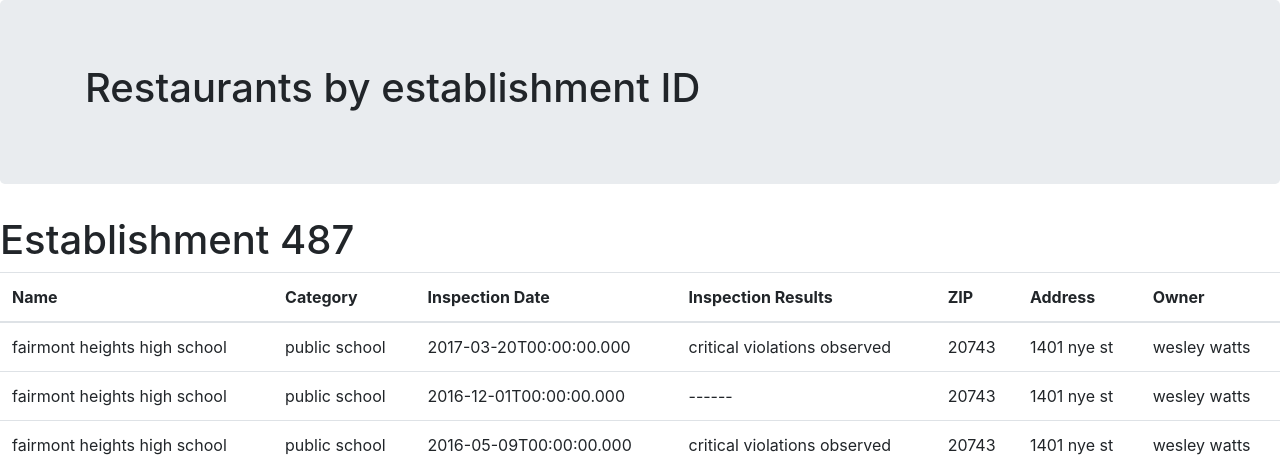
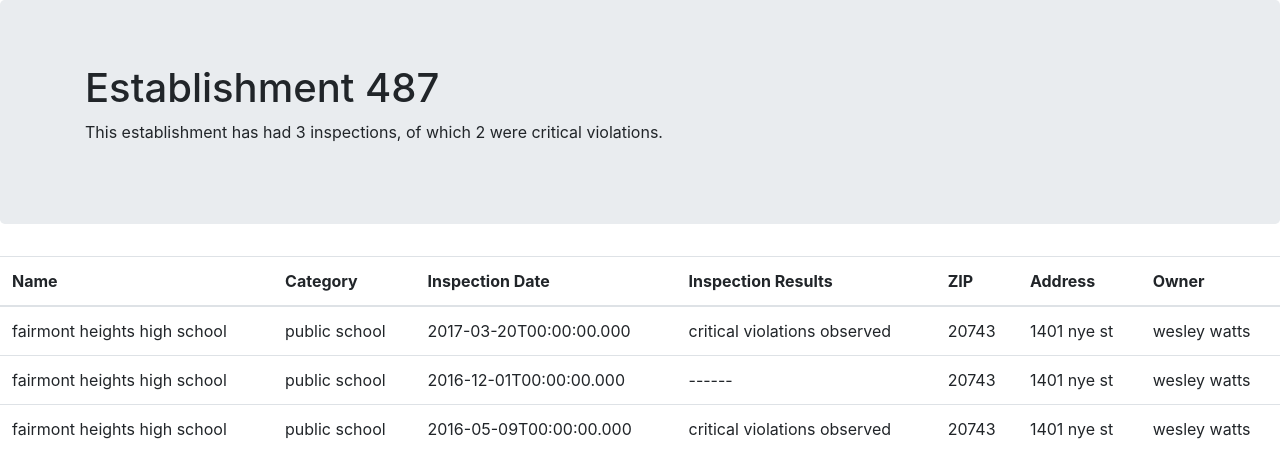
Before and after one commit to Vstavish/final-project-Vstavish, a Flask app: page /establishment/487 in a window 1280 px wide. Shown: the part 56-524 px from the top of the page. Run offline with Flask 3, Linux system fonts and the light colour scheme; data comes from the database, SQL or seed files in the repository; some libraries are stand-ins or nearby versions.

Commit message:
critical violation pages and numbers

```diff
--- a/app.py
+++ b/app.py
@@ -76,8 +76,10 @@
         return redirect("/")
     else:
         # Render a template with the establishment information in a table
-        return render_template('establishment.html', establishment_id=establishment_id, rows=rows)
-
+        name, category, _, _, zip_code, address, owner = rows[0]
+        num_inspections = len(rows)
+        num_critical_violations = sum('critical violations observed' in r[3].lower() for r in rows)
+        return render_template('establishment.html', establishment_id=establishment_id, name=name, category=category, rows=rows, zip_code=zip_code, address=address, owner=owner, num_inspections=num_inspections, num_critical_violations=num_critical_violations)
 
 if __name__ == "__main__":
     app.run(debug=True, port=8000)
--- a/templates/establishment.html
+++ b/templates/establishment.html
@@ -8,11 +8,11 @@
             <a class="navbar-brand" href="/">Food inspections and violations in Maryland</a>
         </nav>
         <div class="jumbotron">
-            <div class="container">
-                <h1>Restaurants by establishment ID</h1>
-            </div>
-        </div>
-  <h1>Establishment {{ establishment_id }}</h1>
+          <div class="container">
+              <h1>Establishment {{ establishment_id }}</h1>
+              <p>This establishment has had {{ num_inspections }} inspections, of which {{ num_critical_violations }} were critical violations.</p>
+          </div>
+      </div>
   <table class="table">
     <thead>
       <tr>
```
